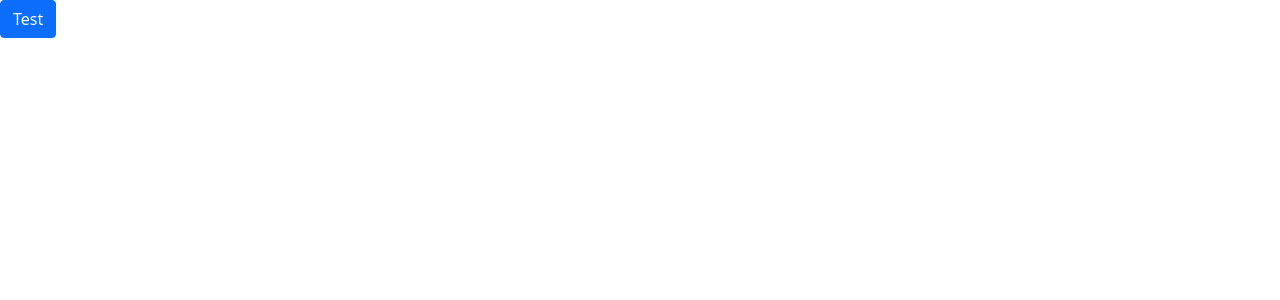
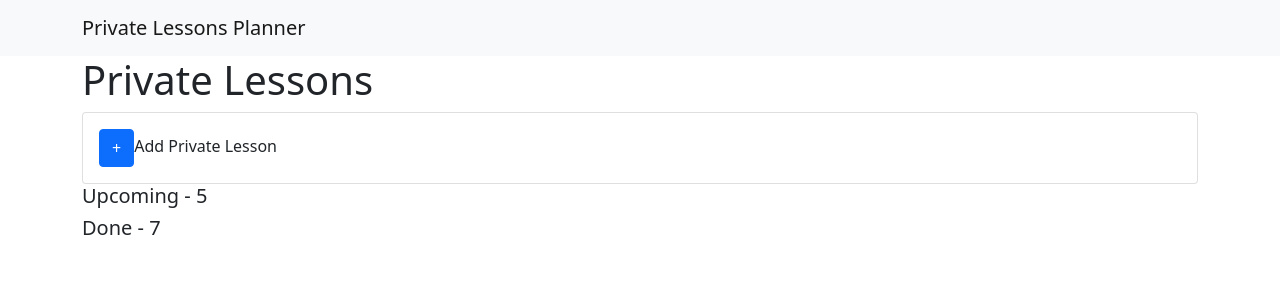
Before and after one commit to EliasDolinsek/react-private-lessons, a React (Create React App) app: page / in a window 1280 px wide. Shown: the top 300 px of the page. Built offline with nearby package versions, Linux system fonts and the light colour scheme.

Commit message:
Advanced state management and build basic ui blocks

```diff
--- a/src/App.js
+++ b/src/App.js
@@ -1,7 +1,10 @@
-import {Button} from "react-bootstrap";
+import BaseContainer from "./components/BaseContainer";
+import LessonsOverview from "./components/LessonsOverview";
 
 function App() {
- return <Button>Test</Button>
+    return <BaseContainer>
+        <LessonsOverview />
+    </BaseContainer>
 }
 
 export default App;
--- /dev/null
+++ b/src/components/AddLessonButton.js
@@ -0,0 +1,14 @@
+import {Card, Button, Row} from "react-bootstrap"
+
+function AddLessonButton(props) {
+    return <div onClick={() => console.log("CLICk")}>
+        <Card>
+            <Card.Body>
+                <Button>+</Button>
+                <span>Add Private Lesson</span>
+            </Card.Body>
+        </Card>
+    </div>
+}
+
+export default AddLessonButton
--- /dev/null
+++ b/src/components/BaseContainer.js
@@ -0,0 +1,14 @@
+import {Container, Navbar} from "react-bootstrap"
+
+function BaseContainer(props) {
+    return <div>
+        <Navbar bg="light" expand="lg">
+            <Container>
+                <Navbar.Brand>Private Lessons Planner</Navbar.Brand>
+            </Container>
+        </Navbar>
+        {props.children}
+    </div>
+}
+
+export default BaseContainer
--- /dev/null
+++ b/src/components/LessonsOverview.js
@@ -0,0 +1,13 @@
+import {Container} from "react-bootstrap"
+import AddLessonButton from "./AddLessonButton";
+
+function LessonsOverview(props){
+    return <Container>
+        <h1>Private Lessons</h1>
+        <AddLessonButton />
+        <h5>Upcoming - 5</h5>
+        <h5>Done - 7</h5>
+    </Container>
+}
+
+export default LessonsOverview
--- a/src/index.scss
+++ b/src/index.scss
@@ -1 +1,5 @@
-@import "~bootstrap/scss/bootstrap";
+@import "../node_modules/bootstrap/scss/bootstrap";
+
+@import "../node_modules/bootstrap/scss/functions";
+@import "../node_modules/bootstrap/scss/variables";
+@import "../node_modules/bootstrap/scss/mixins";
```
Also changed, not shown: src/actions/actions.js (deleted, +0 -12 lines), src/lessons/lessonsSlice.js (added, +16 -0 lines), src/store.js (added, +8 -0 lines).
